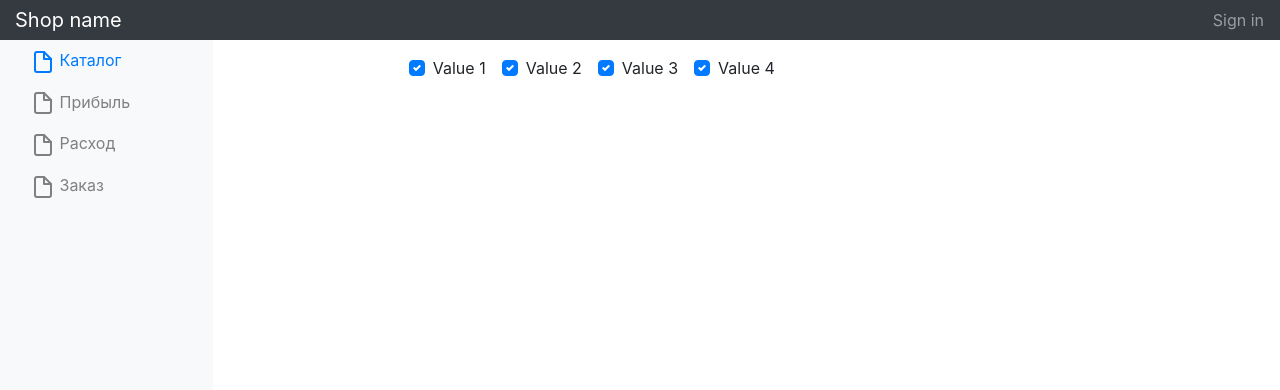
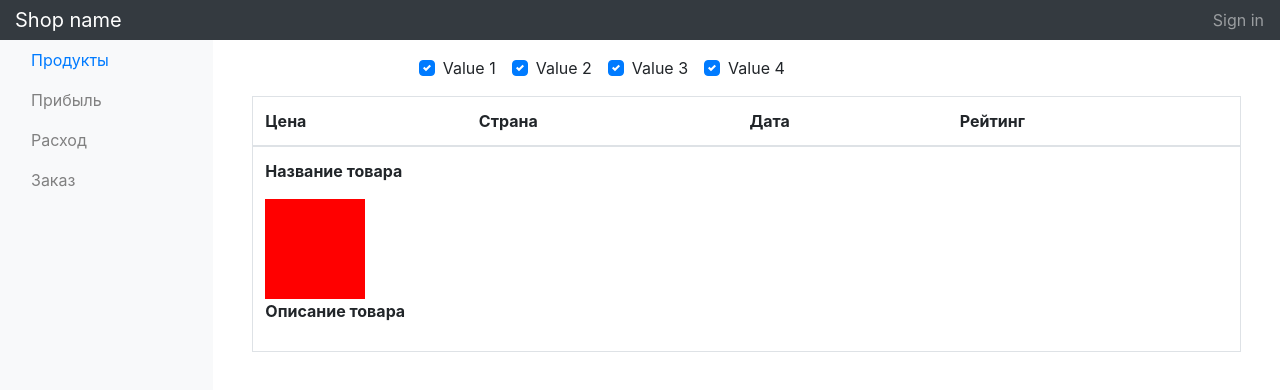
Before and after one commit to IvAndriets/srote-site, a Vue app: page /product-list in a window 1280 px wide. Shown: the top 390 px of the page. Built offline with nearby package versions, Linux system fonts and the light colour scheme.

Commit message:
first commit

```diff
--- a/src/App.vue
+++ b/src/App.vue
@@ -15,7 +15,6 @@
                 <side-bar-menu></side-bar-menu>
                 <main role="main"
                       class="col-md-9 ml-sm-auto col-lg-10 pt-3 px-4">
-                    <filter-atr></filter-atr>
                     <router-view>
 
                     </router-view>
--- a/src/components/MenuComponent/Menu.vue
+++ b/src/components/MenuComponent/Menu.vue
@@ -4,70 +4,23 @@
           <ul class="nav flex-column">
             <li class="nav-item">
               <router-link class="nav-link active"
-                 to="ProductList">
-                <svg xmlns="http://www.w3.org/2000/svg"
-                     width="24"
-                     height="24"
-                     viewBox="0 0 24 24"
-                     fill="none"
-                     stroke="currentColor"
-                     stroke-width="2"
-                     stroke-linecap="round"
-                     stroke-linejoin="round"
-                     class="feather feather-file">
-                  <path d="M13 2H6a2 2 0 0 0-2 2v16a2 2 0 0 0 2 2h12a2 2 0 0 0 2-2V9z"></path>
-                  <polyline points="13 2 13 9 20 9"></polyline></svg>
-                Каталог
+                 to="/product-list">
+                Продукты
               </router-link>
             </li>
             <li class="nav-item">
               <router-link class="nav-link link"
-                 to="IncomePage">
-                <svg xmlns="http://www.w3.org/2000/svg"
-                     width="24"
-                     height="24"
-                     viewBox="0 0 24 24"
-                     fill="none"
-                     stroke="currentColor"
-                     stroke-width="2"
-                     stroke-linecap="round"
-                     stroke-linejoin="round"
-                     class="feather feather-file">
-                  <path d="M13 2H6a2 2 0 0 0-2 2v16a2 2 0 0 0 2 2h12a2 2 0 0 0 2-2V9z"></path>
-                  <polyline points="13 2 13 9 20 9"></polyline></svg>
+                 to="/profit">
                 Прибыль
               </router-link>
             </li><li class="nav-item">
             <router-link class="nav-link link"
-               to="OutcomePage">
-              <svg xmlns="http://www.w3.org/2000/svg"
-                   width="24"
-                   height="24"
-                   viewBox="0 0 24 24"
-                   fill="none"
-                   stroke="currentColor"
-                   stroke-width="2"
-                   stroke-linecap="round"
-                   stroke-linejoin="round"
-                   class="feather feather-file">
-                <path d="M13 2H6a2 2 0 0 0-2 2v16a2 2 0 0 0 2 2h12a2 2 0 0 0 2-2V9z"></path>
-                <polyline points="13 2 13 9 20 9"></polyline></svg>
+               to="/consumption">
               Расход
             </router-link>
           </li><li class="nav-item">
             <router-link class="nav-link link"
-               to="OrderPage">
-              <svg xmlns="http://www.w3.org/2000/svg"
-                   width="24"
-                   height="24"
-                   viewBox="0 0 24 24"
-                   fill="none"
-                   stroke="currentColor"
-                   stroke-width="2"
-                   stroke-linecap="round"
-                   stroke-linejoin="round"
-                   class="feather feather-file">
-                <path d="M13 2H6a2 2 0 0 0-2 2v16a2 2 0 0 0 2 2h12a2 2 0 0 0 2-2V9z"></path>
+               to="/order">
                 <polyline points="13 2 13 9 20 9"></polyline></svg>
               Заказ
             </router-link>
--- a/src/components/OredersComponent/OrdersPage.vue
+++ b/src/components/OredersComponent/OrdersPage.vue
@@ -1,5 +1,5 @@
 <template>
-    <div style="color: green; width: 100px; height: 100px;">
+    <div style="background-color: green; width: 100px; height: 100px;">
 
     </div>
 </template>
--- a/src/components/OutcomingOrdesrComponent/OutcomingOrdersPage.vue
+++ b/src/components/OutcomingOrdesrComponent/СonsumptionComponent.vue
@@ -1,5 +1,5 @@
 <template>
-    <div style="color: greenyellow; width: 100px; height: 100px"
+    <div style="background-color: greenyellow; width: 100px; height: 100px"></div>
 </template>
 
 <script>
--- a/src/components/ProductsListComponent/ProductsList.vue
+++ b/src/components/ProductsListComponent/ProductsList.vue
@@ -1,5 +1,6 @@
 <template>
     <b-container>
+        <filter-atr></filter-atr>
         <b-table-simple hover
                         responsive
                         outlined>
@@ -20,11 +21,13 @@
                 </b-tr>
             </b-thead>
             <b-tbody>
-          <b-th class="container-fluid">
+                <b-tr>
+                    <b-th colspan="4">
                         <p>Название товара</p>
                         <div style="background-color: red; height: 100px; width: 100px"></div>
                         <p>Описание товара</p>
                     </b-th>
+                </b-tr>
             </b-tbody>
         </b-table-simple>
     </b-container>
--- a/src/components/IncomPageComponent/IncomePage.vue
+++ b/src/components/ProfutPageComponent/ProfitComponent.vue
@@ -1,5 +1,5 @@
 <template>
-    <div style="color: blue; width: 100px; height: 100px;">
+    <div style="background-color: blue; width: 100px; height: 100px;">
 
     </div>
 </template>
--- a/src/store/index.js
+++ b/src/store/index.js
@@ -1,7 +1,7 @@
 import Vue from 'vue'
 import Vuex from 'vuex'
 
-Vue.use(Vuex)
+Vue.use(Vuex);
 
 export default new Vuex.Store({
   state: {
```
Also changed, not shown: src/router/index.js (+5 -5 lines). Lines whose indentation alone changed are shown as unchanged.
